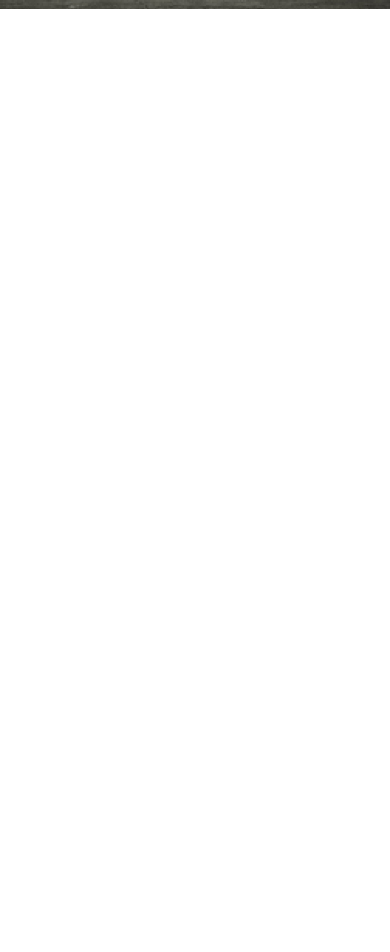
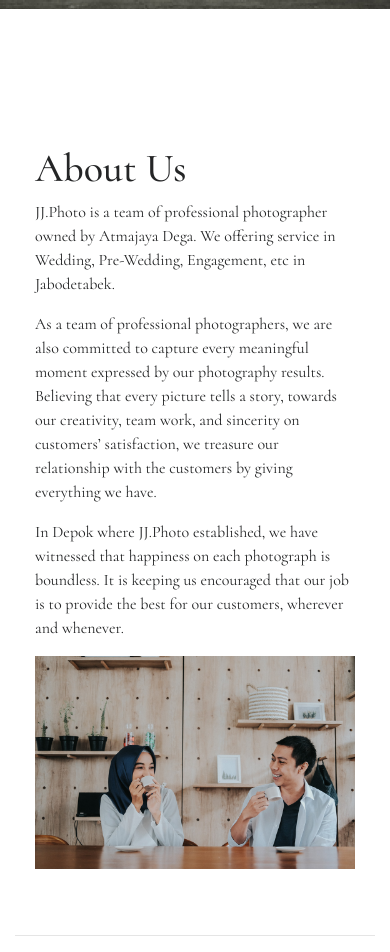
Before and after one commit to atmajayadw/react-jjphoto, a React (Create React App) app: page / in a window 390 px wide. Shown: the part 835-1787 px from the top of the page. Before the commit the page ends 844 px from the top, so only its background shows below. Built offline with nearby package versions, Linux system fonts and the light colour scheme.

Commit message:
Creating About section

```diff
--- /dev/null
+++ b/src/assets/img/img.js
@@ -0,0 +1,3 @@
+import About_img from './about.jpg'
+
+export { About_img }
--- /dev/null
+++ b/src/component/About.js
@@ -0,0 +1,32 @@
+import React, { Component } from 'react'
+import 'bootstrap/dist/css/bootstrap.min.css';
+import '../css/main.css'
+import { About_img } from '../assets/img/img.js'
+
+export default class About extends Component {
+    render() {
+        return (
+            <>
+                <section id="about">
+                    <div className="container">
+                        <div className="row about">
+                            <div className="col-md about-left">
+                                <img src={About_img} className="img-fluid" alt="about"></img>
+                            </div>
+                            <div className="col-md about-right">
+                                <h1>About Us</h1>
+                                <p>JJ.Photo is a team of professional photographer owned by Atmajaya Dega. We offering service in Wedding, Pre-Wedding, Engagement, etc in Jabodetabek.</p>
+                                <p>As a team of professional photographers, we are also committed to capture every meaningful moment expressed by our photography results. Believing that every picture tells a story, towards our creativity, team work, and sincerity on customers’ satisfaction, we treasure our relationship with the customers by giving everything we have.</p>
+                                <p>In Depok where JJ.Photo established, we have witnessed that happiness on each photograph is boundless. It is keeping us encouraged that our job is to provide the best for our customers, wherever and whenever.</p>
+                            </div>
+                        </div>
+                    </div>
+                </section>
+
+                <div className="container">
+                    <hr />
+                </div>
+            </>
+        )
+    }
+}
--- a/src/css/main.css
+++ b/src/css/main.css
@@ -129,7 +129,7 @@ body {
 
 #jumbotron {
   margin-top: -80px;
-  background-color: yellow;
+  background-color: #7E8075;
   background-image: url("../assets/img/jumbotron.jpg");
   background-size: cover;
   height: 100vh;
@@ -165,3 +165,34 @@ body {
     font-size: 1.5em;
   }
 }
+
+#about {
+  padding: 185px 0 80px 0;
+}
+
+#about .about {
+  padding: 0 20px;
+}
+
+#about .about p {
+  font-size: 1em;
+}
+
+@media (max-width: 992px) {
+  #about .about-left {
+    -webkit-box-ordinal-group: 3;
+        -ms-flex-order: 2;
+            order: 2;
+  }
+  #about .about-right {
+    -webkit-box-ordinal-group: 2;
+        -ms-flex-order: 1;
+            order: 1;
+  }
+}
+
+@media (max-width: 992px) {
+  #about {
+    padding: 135px 0 50px 0;
+  }
+}
--- a/src/pages/Home.js
+++ b/src/pages/Home.js
@@ -1,12 +1,15 @@
 import React, { Component } from 'react'
 import Navbar from '../component/Navbar.js'
-import Jumbotron from '../component/Jumbotron'
+import Jumbotron from '../component/Jumbotron.js'
+import About from '../component/About.js'
+
 export default class Home extends Component {
     render() {
         return (
             <>
                 <Navbar />
                 <Jumbotron />
+                <About />
             </>
         )
     }
--- a/src/sass/main.scss
+++ b/src/sass/main.scss
@@ -119,7 +119,7 @@ body {
 #jumbotron {
 
     margin-top: -80px;
-    background-color: yellow;
+    background-color: $primaryColor;
     background-image: url("../assets/img/jumbotron.jpg");
     background-size: cover;
     height: 100vh;
@@ -153,3 +153,30 @@ body {
 
     }
 }
+
+#about {
+    padding: 185px 0 80px 0;
+
+    .about {
+        padding: 0 20px;
+
+        p {
+            font-size: 1em;
+        }
+
+        @media (max-width: 992px) {
+            &-left {
+                order: 2;
+            }
+
+            &-right {
+                order: 1;
+            }
+        }
+
+    }
+
+    @media (max-width: 992px) {
+        padding: 135px 0 50px 0;
+    }
+}
```
Also changed, not shown: src/assets/img/about.jpg (added).
